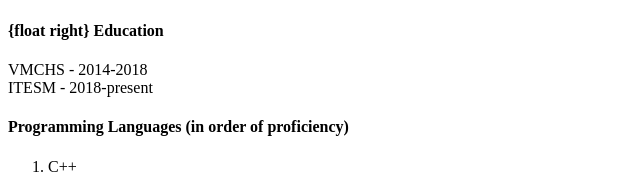
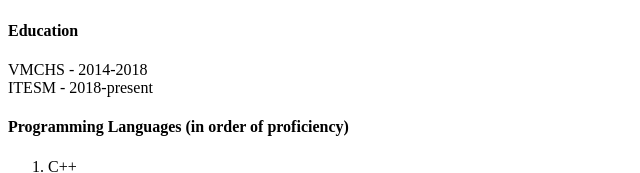
Before and after one commit to CL6148/DesarrolloWebLab01, a plain HTML site: page index.html in a window 1280 px wide. Shown: the part 334-507 px from the top of the page, 0-640 px from the left. Drawn offline with Linux system fonts and the light colour scheme.

Commit message:
Update index.html

```diff
--- a/index.html
+++ b/index.html
@@ -15,7 +15,7 @@
     </h3>
     <img src="https://www.ashoka.org/sites/default/files/tec-de-monterrey-logo.png" alt="Logo ITESM" width="400" height="210">
     </center>
-    <h4> {float right}
+    <h4>
       <b>Education</b>
     </h4>
     <p>
```
